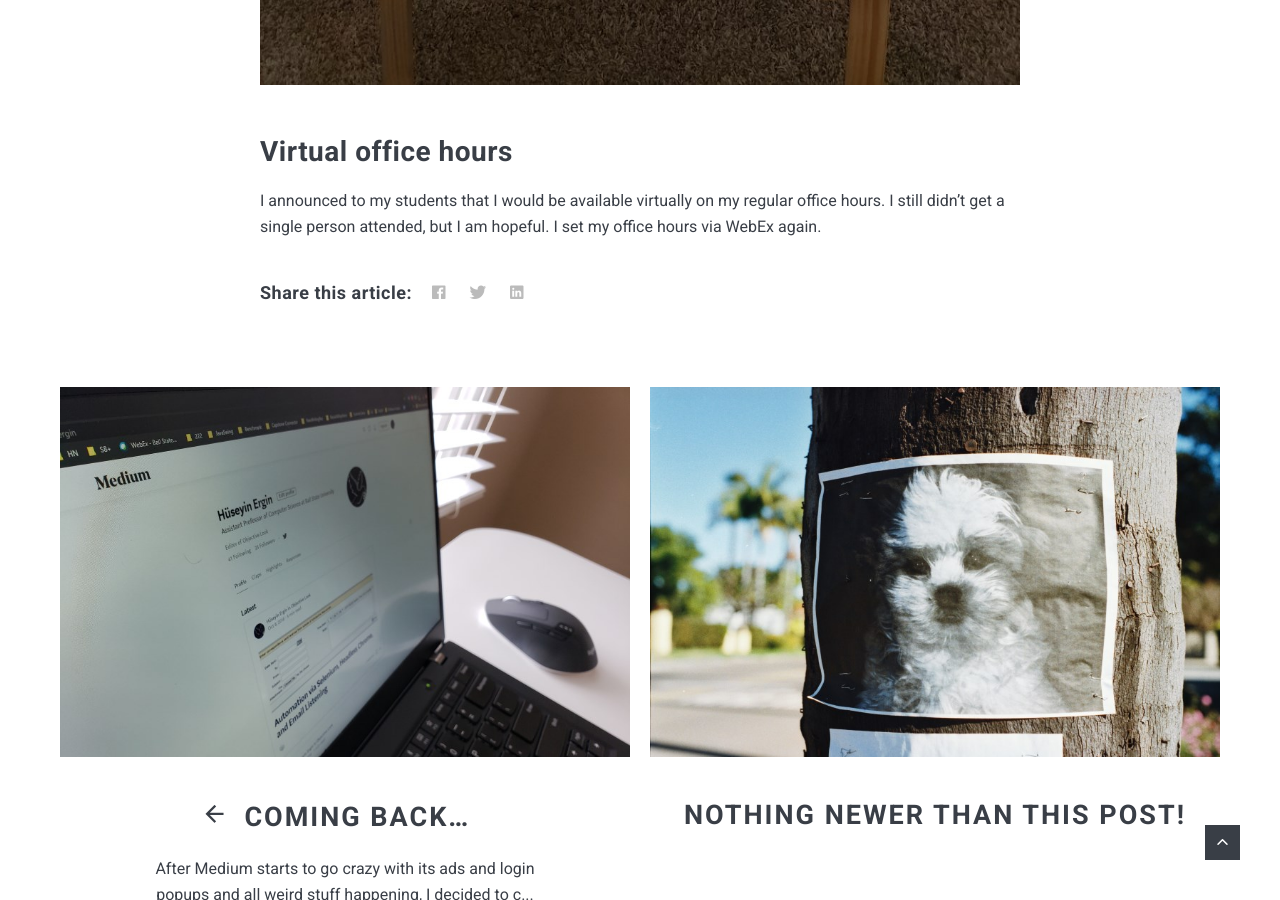
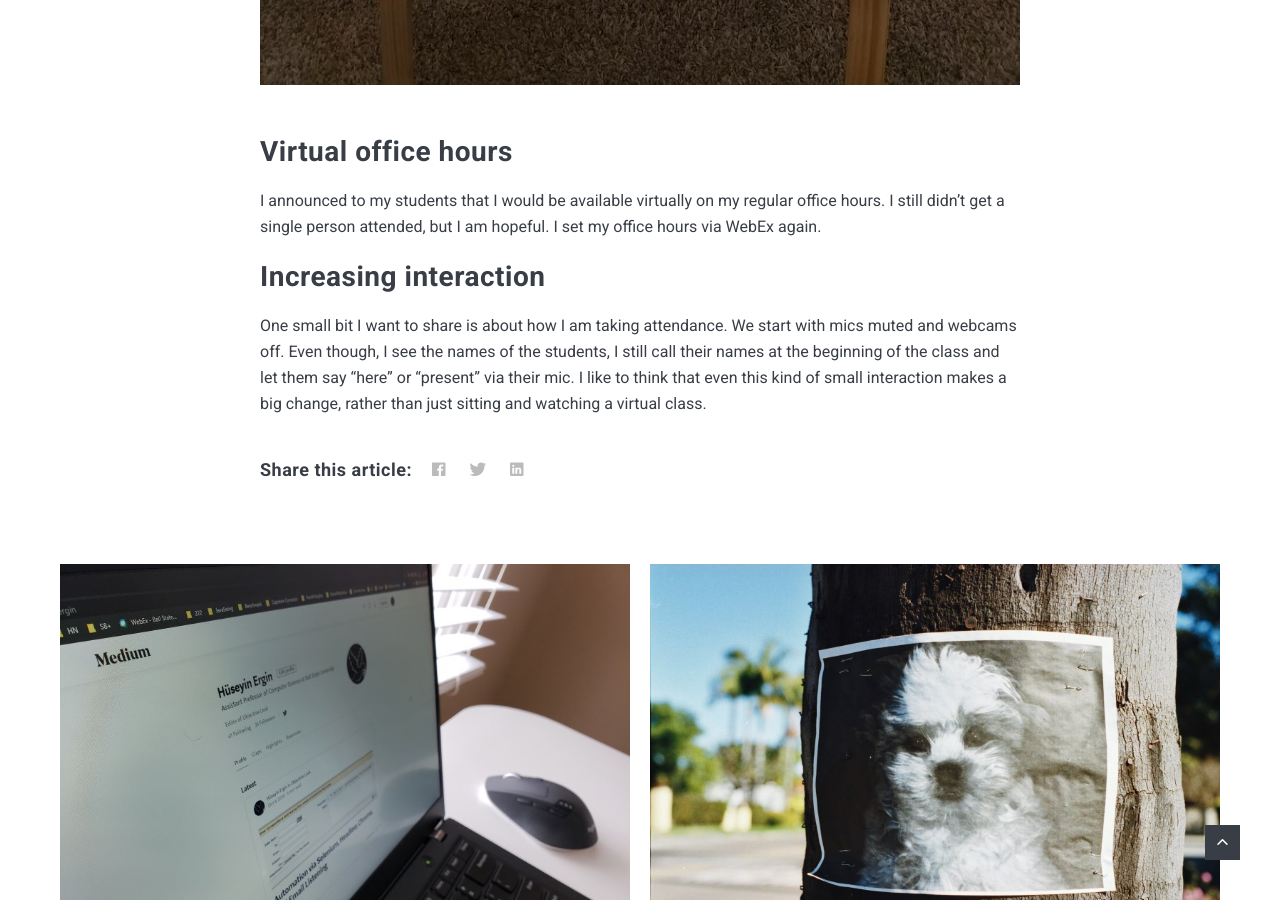
Before and after one commit to hergin/blog, a Jekyll site: the page built from _posts/2020-03-30-my-take-on-virtual-instruction.markdown, in a window 1280 px wide and 900 px high, scrolled down 3193 px. Built offline with Jekyll 4.4.1, drawn with Linux system fonts in a browser that asks for light colours; nearby versions of some CDN libraries.

Commit message:
increasing interaction

```diff
--- a/_posts/2020-03-30-my-take-on-virtual-instruction.markdown
+++ b/_posts/2020-03-30-my-take-on-virtual-instruction.markdown
@@ -26,3 +26,6 @@ I used [SketchTogether](https://sketchtogether.com/) a few times for writing and
 
 ## Virtual office hours
 I announced to my students that I would be available virtually on my regular office hours. I still didn't get a single person attended, but I am hopeful. I set my office hours via WebEx again.
+
+## Increasing interaction
+One small bit I want to share is about how I am taking attendance. We start with mics muted and webcams off. Even though, I see the names of the students, I still call their names at the beginning of the class and let them say "here" or "present" via their mic. I like to think that even this kind of small interaction makes a big change, rather than just sitting and watching a virtual class.
```
